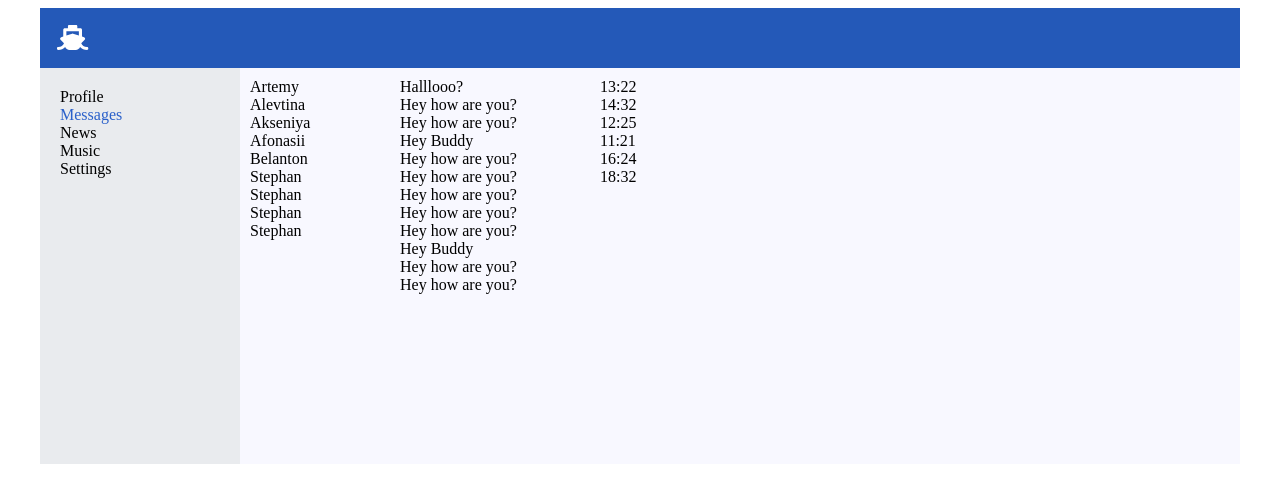
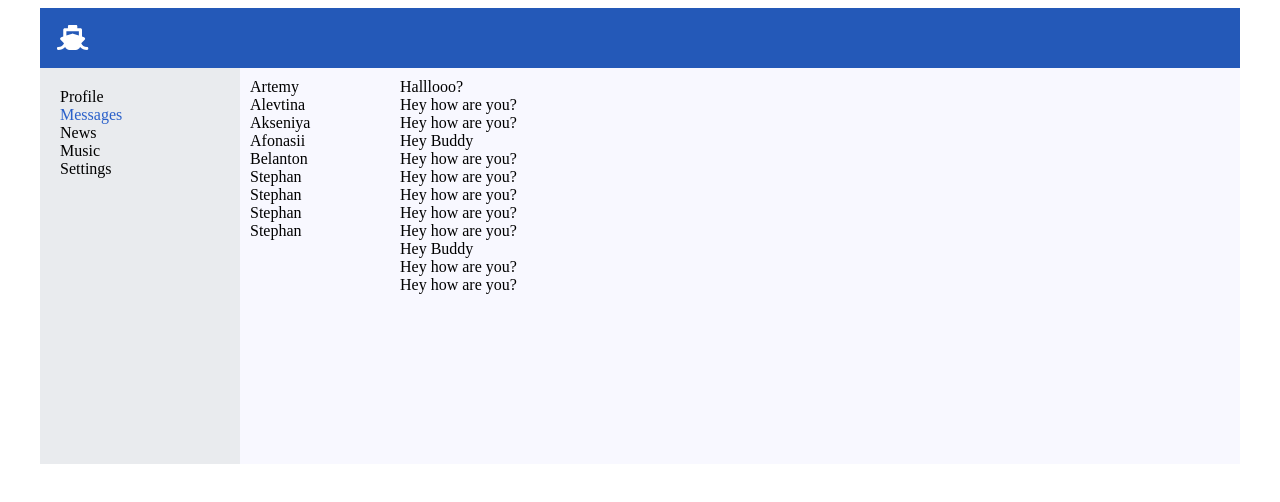
Before and after one commit to Artemy-And/ignat-lessons, a React (Create React App) app: page /dialogs in a window 1280 px wide. Shown: the top 502 px of the page. Built offline with nearby package versions, Linux system fonts and the light colour scheme.

Commit message:
added dialogitem correct dialogs and added message

```diff
--- /dev/null
+++ b/src/components/Dialogs/DialogItem/DialogItem.tsx
@@ -0,0 +1,22 @@
+import React from "react";
+import classes from "./../Dialogs.module.css";
+import {NavLink} from "react-router-dom";
+
+
+type DialogsItemType = {
+    name: string
+    id: number
+}
+
+const DialogItem = (props: DialogsItemType) => {
+    let path = '/dialogs' + props.id;
+    return (
+        <div className={classes.dialog + " " + classes.active}>
+            <NavLink to={"/dialogs/" + props.id}>{props.name}</NavLink>
+        </div>
+
+    )
+}
+
+
+export default DialogItem;
--- a/src/components/Dialogs/Dialogs.tsx
+++ b/src/components/Dialogs/Dialogs.tsx
@@ -1,57 +1,12 @@
 import React from "react";
 import classes from "./Dialogs.module.css";
-import {NavLink} from "react-router-dom";
-
-type DialogsMessageDataType = {}
-
-type DialogsItemType = {
-    name: string
-    id: number
-}
-
-type DialogsMessagesType = {
-
-    message: string
-}
+import DialogItem from "./DialogItem/DialogItem";
+import Message from "./Message/Message";
 
 
-const DialogsItem = (props: DialogsItemType) => {
-    return (
-        <div className={classes.dialog + " " + classes.active}>
-            <NavLink to={"/dialogs/" + props.id}>{props.name}</NavLink>
-        </div>
-
-    )
-}
-
-
-const DialogsMessages = (props: DialogsMessagesType) => {
-    return (
-        <div className={classes.message}>
-            {props.message}
-        </div>)
-}
-type DialogsDateType = {
-    time: string
-}
-const DialogsHobbies = (props: DialogsDateType) => {
-    return (
-        <div>
-            {props.time}
-        </div>)
-}
 
 const Dialogs = () => {
-    let dateData = [
-        {id: 1, time: "13:22"},
-        {id: 2, time: "14:32"},
-        {id: 3, time: "12:25"},
-        {id: 4, time: "11:21"},
-        {id: 5, time: "16:24"},
-        {id: 6, time: "18:32"},
 
-
-    ]
     let dialogsData = [
         {id: 1, name: "Artemy"},
         {id: 2, name: "Alevtina"},
@@ -82,48 +37,26 @@ const Dialogs = () => {
     let newDialogs = dialogsData
         .map(
             dialog => {
-                return <DialogsItem name={dialog.name} id={dialog.id}
+                return <DialogItem name={dialog.name} id={dialog.id}
                 />
             });
 
     let newDialogsMessages = dialogsMessagesData
-        .map(message => <DialogsMessages message={message.message}
+        .map(message => <Message message={message.message}
         />);
 
-    let newDialogsDate = dateData
-        .map(time => {
-            return <DialogsHobbies time={time.time}/>
-        });
 
     return (
         <div className={classes.dialogsAll}>
 
             <div className={classes.dialogs}>
                 {newDialogs}
-                {/*<DialogsItem name = {dialogsData[0].name} id={dialogsData[0].id} />*/}
-                {/*<DialogsItem name = {dialogsData[1].name} id={dialogsData[1].id} />*/}
-                {/*<DialogsItem name = {dialogsData[2].name} id={dialogsData[2].id} />*/}
-                {/*<DialogsItem name = {dialogsData[3].name} id={dialogsData[3].id} />*/}
-                {/*<DialogsItem name = {dialogsData[4].name} id={dialogsData[4].id} />*/}
-                {/*<DialogsItem name = {dialogsData[5].name} id={dialogsData[5].id} />*/}
-
             </div>
-
 
             <div className={classes.messages}>
                 {newDialogsMessages}
-                {/*<DialogsMessages message={dialogsMessages[0].message} />*/}
-                {/*<DialogsMessages message={dialogsMessages[1].message} />*/}
-                {/*<DialogsMessages message={dialogsMessages[2].message} />*/}
-                {/*<DialogsMessages message={dialogsMessages[3].message} />*/}
-                {/*<DialogsMessages message={dialogsMessages[4].message} />*/}
-                {/*<DialogsMessages message={dialogsMessages[5].message} />*/}
-
             </div>
 
-            <div className={classes.time}>
-                {newDialogsDate}
-            </div>
 
         </div>
 
--- /dev/null
+++ b/src/components/Dialogs/Message/Message.tsx
@@ -0,0 +1,22 @@
+import React from "react";
+import classes from "./../Dialogs.module.css";
+
+
+
+type DialogsMessagesType = {
+
+    message: string
+}
+
+const Message = (props: DialogsMessagesType) => {
+    return (
+        <div className={classes.message}>
+            {props.message}
+        </div>)
+}
+
+
+
+
+
+export default Message
```
